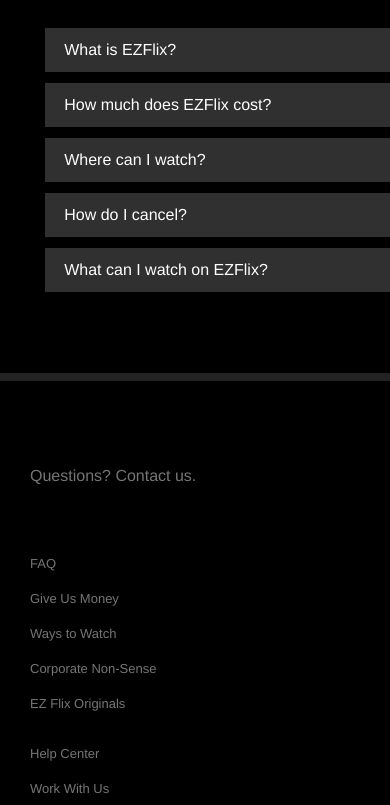
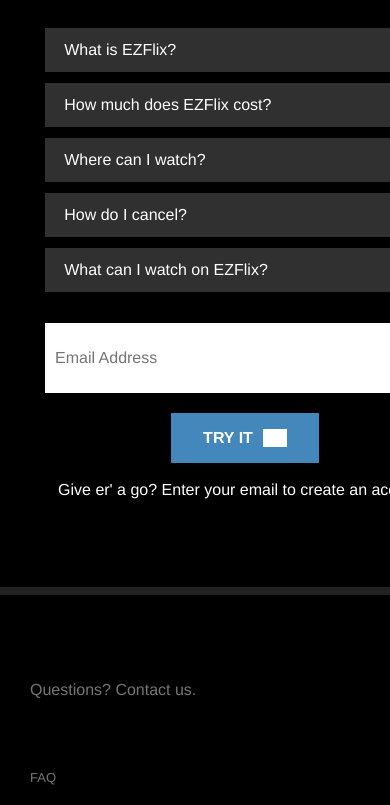
Before and after one commit to ErikOstlund/ezFlix, a React (Create React App) app: page / in a window 390 px wide. Shown: the part 1793-2598 px from the top of the page. Built offline with nearby package versions, Linux system fonts and the light colour scheme; grey boxes are pictures that could not be loaded.

Commit message:
Created Opt-form Component
Fixed responsive bug with accorion

```diff
--- a/src/components/accordion/styles/accordion.js
+++ b/src/components/accordion/styles/accordion.js
@@ -30,15 +30,11 @@
 	color: white;
 	margin: auto;
 	margin-bottom: 10px;
-	/* max-width: 720px; */
-	width: 720px;
+	max-width: 670px;
+	width: 100%;
 
 	&::first-of-type {
 		margin-top: 3em;
-	}
-
-	@media (max-width: 900px) {
-		width: 600px;
 	}
 
 	@media (max-width: 700px) {
--- a/src/components/index.js
+++ b/src/components/index.js
@@ -1,3 +1,4 @@
 export { default as Accordion } from './accordion';
 export { default as Footer } from './footer';
 export { default as Jumbotron } from './jumbotron';
+export { default as OptForm } from './opt-form';
--- /dev/null
+++ b/src/components/opt-form/index.js
@@ -0,0 +1,26 @@
+import React from 'react';
+import { Container, Input, Button, Text, Break } from './styles/opt-form';
+
+export default function OptForm({ children, ...restProps }) {
+	return <Container {...restProps}>{children}</Container>;
+}
+
+OptForm.Input = function OptFormInput({ ...restProps }) {
+	return <Input {...restProps} />;
+};
+
+OptForm.Button = function OptFormButton({ children, ...restProps }) {
+	return (
+		<Button {...restProps}>
+			{children} <img src='/images/icons/chevron-right.png' alt='Try Now' />
+		</Button>
+	);
+};
+
+OptForm.Text = function OptFormText({ children, ...restProps }) {
+	return <Text {...restProps}>{children}</Text>;
+};
+
+OptForm.Break = function OptFormBreak({ ...restProps }) {
+	return <Break {...restProps} />;
+};
--- /dev/null
+++ b/src/components/opt-form/styles/opt-form.js
@@ -0,0 +1,69 @@
+import styled from 'styled-components/macro';
+
+export const Container = styled.div`
+	display: flex;
+	justify-content: center;
+	height: 100%;
+	margin-top: 20px;
+	flex-wrap: wrap;
+
+	@media (max-width: 1000px) {
+		flex-direction: column;
+		align-items: center;
+	}
+`;
+
+export const Input = styled.input`
+	max-width: 450px;
+	width: 100%;
+	border: 0;
+	padding: 10px;
+	height: 70px;
+	box-sizing: border-box;
+`;
+
+export const Button = styled.button`
+	display: flex;
+	align-items: center;
+	height: 70px;
+	background: #4488bb;
+	color: white;
+	text-transform: uppercase;
+	padding: 0 32px;
+	font-size: 26px;
+	border: 0;
+	cursor: pointer;
+
+	&:hover {
+		background: #1199bb;
+	}
+
+	@media (max-width: 1000px) {
+		height: 50px;
+		font-size: 16px;
+		margin-top: 20px;
+		font-weight: bold;
+	}
+
+	img {
+		margin-left: 10px;
+		filter: brightness(0) invert(1);
+		width: 24px;
+	}
+`;
+
+export const Text = styled.p`
+	font-size: 19.2px;
+	color: white;
+	text-align: center;
+
+	@media (max-width: 600px) {
+		font-size: 16px;
+		line-height: 22px;
+	}
+`;
+
+export const Break = styled.div`
+	flex-basis: 100%;
+	height: 0;
+`;
--- a/src/containers/faqs.js
+++ b/src/containers/faqs.js
@@ -1,5 +1,6 @@
 import React from 'react';
 import { Accordion } from '../components';
+import OptForm from '../components/opt-form';
 import faqsData from '../fixtures/faqs.json';
 
 export function FaqsContainer() {
@@ -12,6 +13,15 @@
 					<Accordion.Body>{item.body}</Accordion.Body>
 				</Accordion.Item>
 			))}
+
+			<OptForm>
+				<OptForm.Input placeholder='Email Address' />
+				<OptForm.Button>Try it</OptForm.Button>
+				<OptForm.Break />
+				<OptForm.Text>
+					Give er' a go? Enter your email to create an account.
+				</OptForm.Text>
+			</OptForm>
 		</Accordion>
 	);
 }
```
